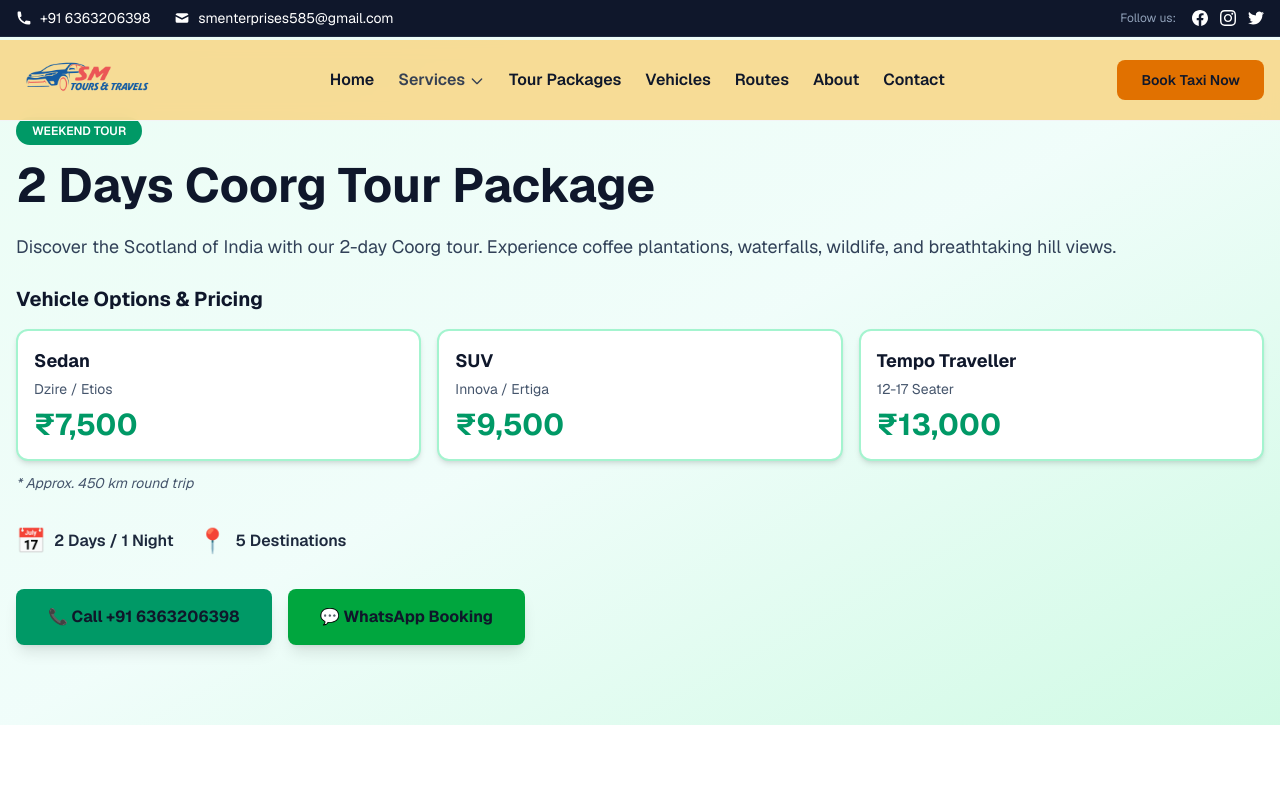
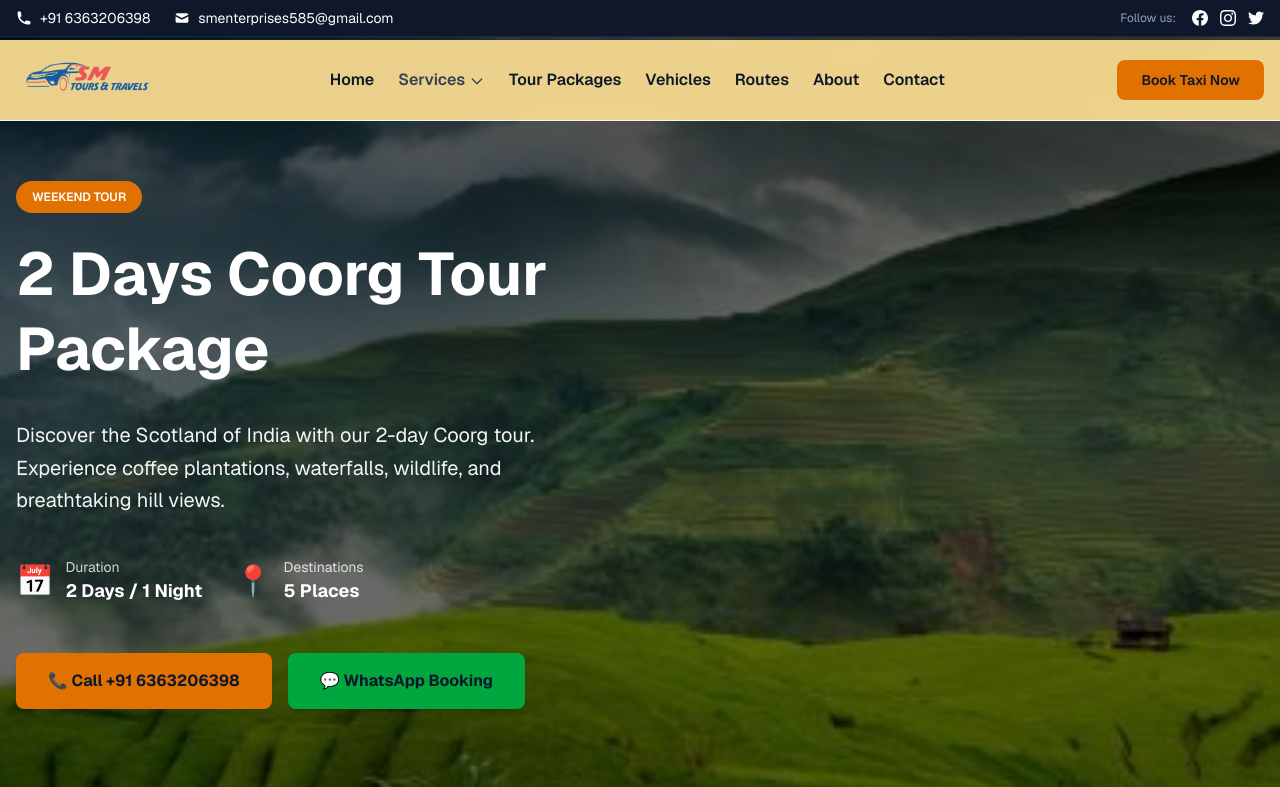
Before and after one commit to manu889/SM, a Next.js app: page /tours/coorg-2-days-tour in a window 1280 px wide. Shown: the top 787 px of the page. Built offline with nearby package versions, Linux system fonts and the light colour scheme.

Commit message:
Add Happy Customers and Related Tour Packages sections to tour pages, improve tour hero spacing, add 'Starts from' pricing labels

```diff
--- a/src/app/tours/[slug]/page.tsx
+++ b/src/app/tours/[slug]/page.tsx
@@ -1,8 +1,15 @@
 import { notFound } from "next/navigation";
 import { tourPackages } from "@/data/tours";
 import type { Metadata } from "next";
+import dynamic from "next/dynamic";
 import TourEnquiryForm from "@/components/TourEnquiryForm";
+import TourPackageHero from "@/components/TourPackageHero";
+import RelatedTourPackages from "@/components/RelatedTourPackages";
 import { BUSINESS_INFO } from "@/data/constants";
+
+const HappyCustomers = dynamic(() => import("@/components/HappyCustomers"), {
+  loading: () => <div className="min-h-75 animate-pulse bg-gray-100" />,
+});
 
 export async function generateStaticParams() {
   return tourPackages.map((tour) => ({
@@ -33,70 +40,41 @@ export default async function TourPackagePage({ params }: { params: Promise<{ sl
 
   return (
     <main className="min-h-screen bg-white">
-      <section className="bg-linear-to-br from-emerald-50 via-teal-50 to-emerald-100 py-20">
+      <TourPackageHero tour={tour} />
+
+      {/* Pricing Section */}
+      <section className="bg-gradient-to-b from-amber-50 to-white py-16">
         <div className="container mx-auto px-4 max-w-7xl">
-          <div className="w-full text-left">
-            <span className="inline-block px-4 py-1.5 bg-emerald-600 text-white rounded-full text-xs font-semibold mb-4 uppercase">
-              {tour.category.replace('-', ' ')} tour
-            </span>
-            <h1 className="text-4xl md:text-5xl font-bold text-slate-900 mb-6">
-              {tour.title}
-            </h1>
-            <p className="text-lg text-slate-700 mb-6">
-              {tour.description}
-            </p>
-
-            {/* Pricing Cards */}
-            <div className="mb-8">
-              <h3 className="text-xl font-bold text-slate-900 mb-4">Vehicle Options & Pricing</h3>
-              <div className="grid md:grid-cols-3 gap-4">
+          <h2 className="text-3xl font-bold text-slate-900 mb-8 text-center">Vehicle Options & Pricing</h2>
+          <div className="grid md:grid-cols-3 gap-6">
             {tour.pricing.sedan && (
-                  <div className="bg-white border-2 border-emerald-200 rounded-xl p-4 shadow-md">
+              <div className="bg-white border-2 border-amber-200 rounded-xl p-6 shadow-md hover:shadow-lg transition">
                 <div className="text-lg font-bold text-slate-900 mb-1">Sedan</div>
-                    <div className="text-sm text-slate-600 mb-2">Dzire / Etios</div>
-                    <div className="text-3xl font-bold text-emerald-600">₹{tour.pricing.sedan.toLocaleString()}</div>
+                <div className="text-sm text-slate-600 mb-4">Dzire / Etios</div>
+                <div className="text-xs text-slate-500 mb-2">Starts from</div>
+                <div className="text-4xl font-bold text-amber-600 mb-4">₹{tour.pricing.sedan.toLocaleString()}</div>
               </div>
             )}
             {tour.pricing.suv && (
-                  <div className="bg-white border-2 border-emerald-200 rounded-xl p-4 shadow-md">
+              <div className="bg-white border-2 border-amber-200 rounded-xl p-6 shadow-md hover:shadow-lg transition">
                 <div className="text-lg font-bold text-slate-900 mb-1">SUV</div>
-                    <div className="text-sm text-slate-600 mb-2">Innova / Ertiga</div>
-                    <div className="text-3xl font-bold text-emerald-600">₹{tour.pricing.suv.toLocaleString()}</div>
+                <div className="text-sm text-slate-600 mb-4">Innova / Ertiga</div>
+                <div className="text-xs text-slate-500 mb-2">Starts from</div>
+                <div className="text-4xl font-bold text-amber-600 mb-4">₹{tour.pricing.suv.toLocaleString()}</div>
               </div>
             )}
             {tour.pricing.tempo && (
-                  <div className="bg-white border-2 border-emerald-200 rounded-xl p-4 shadow-md">
+              <div className="bg-white border-2 border-amber-200 rounded-xl p-6 shadow-md hover:shadow-lg transition">
                 <div className="text-lg font-bold text-slate-900 mb-1">Tempo Traveller</div>
-                    <div className="text-sm text-slate-600 mb-2">12-17 Seater</div>
-                    <div className="text-3xl font-bold text-emerald-600">₹{tour.pricing.tempo.toLocaleString()}</div>
+                <div className="text-sm text-slate-600 mb-4">12-17 Seater</div>
+                <div className="text-xs text-slate-500 mb-2">Starts from</div>
+                <div className="text-4xl font-bold text-amber-600 mb-4">₹{tour.pricing.tempo.toLocaleString()}</div>
               </div>
             )}
           </div>
           {tour.pricing.note && (
-                <p className="text-sm text-slate-600 mt-3 italic">* {tour.pricing.note}</p>
+            <p className="text-sm text-slate-600 mt-6 text-center italic">* {tour.pricing.note}</p>
           )}
-            </div>
-
-            <div className="flex flex-wrap gap-6 text-slate-800 mb-8">
-              <div className="flex items-center gap-2">
-                <span className="text-2xl">📅</span>
-                <span className="font-semibold">{tour.duration}</span>
-              </div>
-              <div className="flex items-center gap-2">
-                <span className="text-2xl">📍</span>
-                <span className="font-semibold">{tour.destinations.length} Destinations</span>
-              </div>
-            </div>
-
-            <div className="flex flex-wrap gap-4">
-              <a href={`tel:${BUSINESS_INFO.phone}`} className="inline-flex items-center gap-2 bg-emerald-600 hover:bg-emerald-700 text-white px-8 py-4 rounded-lg font-bold transition-all shadow-lg">
-                📞 Call {BUSINESS_INFO.phone}
-              </a>
-              <a href={`https://wa.me/${BUSINESS_INFO.whatsapp.replace(/\D/g, '')}?text=Hi, I'm interested in ${tour.title}`} target="_blank" rel="noopener noreferrer" className="inline-flex items-center gap-2 bg-green-600 hover:bg-green-700 text-white px-8 py-4 rounded-lg font-bold transition-all shadow-lg">
-                💬 WhatsApp Booking
-              </a>
-            </div>
-          </div>
         </div>
       </section>
 
@@ -240,6 +218,11 @@ export default async function TourPackagePage({ params }: { params: Promise<{ sl
           </div>
         </div>
       </div>
+      {/* Happy Customers Section */}
+      <HappyCustomers />
+
+      {/* Related Tour Packages */}
+      <RelatedTourPackages currentTourSlug={tour.slug} />
     </main>
   );
 }
--- /dev/null
+++ b/src/components/RelatedTourPackages.tsx
@@ -0,0 +1,104 @@
+import Link from "next/link";
+import { tourPackages } from "@/data/tours";
+import type { TourPackage } from "@/data/tours";
+
+interface RelatedToursProps {
+  currentTourSlug: string;
+}
+
+export default function RelatedTourPackages({ currentTourSlug }: RelatedToursProps) {
+  // Get 3 random tours excluding current one
+  const relatedTours = tourPackages
+    .filter((tour) => tour.slug !== currentTourSlug)
+    .sort(() => Math.random() - 0.5)
+    .slice(0, 3);
+
+  if (relatedTours.length === 0) return null;
+
+  return (
+    <section className="bg-gradient-to-b from-white to-amber-50 py-16">
+      <div className="container mx-auto px-4 max-w-7xl">
+        <div className="text-center mb-12">
+          <h2 className="text-3xl font-bold text-slate-900 mb-3">
+            Explore Other Tour Packages
+          </h2>
+          <p className="text-slate-600 max-w-2xl mx-auto">
+            Looking for something different? Check out our other exciting tour packages to explore more of South India.
+          </p>
+        </div>
+
+        <div className="grid md:grid-cols-3 gap-6">
+          {relatedTours.map((tour) => {
+            const startPrice =
+              tour.pricing.sedan || tour.pricing.suv || tour.pricing.tempo || 0;
+
+            return (
+              <Link
+                key={tour.slug}
+                href={`/tours/${tour.slug}`}
+                className="group bg-white rounded-2xl overflow-hidden shadow-md hover:shadow-2xl transition-all duration-300 hover:scale-105"
+              >
+                {/* Image Placeholder */}
+                <div className="relative h-48 bg-gradient-to-br from-slate-100 to-slate-200 overflow-hidden">
+                  {tour.image && (
+                    <img
+                      src={tour.image}
+                      alt={tour.title}
+                      className="w-full h-full object-cover group-hover:scale-110 transition-transform duration-300"
+                    />
+                  )}
+                  <div className="absolute inset-0 bg-black/10 group-hover:bg-black/20 transition" />
+                </div>
+
+                {/* Content */}
+                <div className="p-6">
+                  {/* Badge */}
+                  <div className="inline-block px-3 py-1 bg-amber-100 text-amber-700 rounded-full text-xs font-semibold mb-3 capitalize">
+                    {tour.category.replace("-", " ")}
+                  </div>
+
+                  {/* Title */}
+                  <h3 className="text-xl font-bold text-slate-900 mb-2 group-hover:text-amber-600 transition">
+                    {tour.title}
+                  </h3>
+
+                  {/* Description */}
+                  <p className="text-sm text-slate-600 mb-4 line-clamp-2">
+                    {tour.description}
+                  </p>
+
+                  {/* Quick Info */}
+                  <div className="space-y-2 mb-4 text-sm">
+                    <div className="flex items-center gap-2 text-slate-700">
+                      <span>📅</span>
+                      <span>{tour.duration}</span>
+                    </div>
+                    <div className="flex items-center gap-2 text-slate-700">
+                      <span>📍</span>
+                      <span>{tour.destinations.length} destinations</span>
+                    </div>
+                  </div>
+
+                  {/* Price */}
+                  <div className="flex items-baseline justify-between pt-4 border-t border-slate-200">
+                    <span className="text-sm text-slate-600">From</span>
+                    <span className="text-2xl font-bold text-amber-600">
+                      ₹{startPrice.toLocaleString()}
+                    </span>
+                  </div>
+
+                  {/* CTA */}
+                  <div className="mt-4 pt-4 border-t border-slate-200">
+                    <button className="w-full bg-amber-600 hover:bg-amber-700 text-white py-2 rounded-lg font-bold transition-all text-sm">
+                      View Details →
+                    </button>
+                  </div>
+                </div>
+              </Link>
+            );
+          })}
+        </div>
+      </div>
+    </section>
+  );
+}
--- /dev/null
+++ b/src/components/TourPackageHero.tsx
@@ -0,0 +1,86 @@
+import Image from "next/image";
+import { BUSINESS_INFO } from "@/data/constants";
+import type { TourPackage } from "@/data/tours";
+
+interface TourPackageHeroProps {
+  tour: TourPackage;
+}
+
+export default function TourPackageHero({ tour }: TourPackageHeroProps) {
+  const whatsappLink = `https://wa.me/${BUSINESS_INFO.whatsapp.replace(/\D/g, '')}?text=Hi, I'm interested in ${tour.title}`;
+
+  return (
+    <section className="relative min-h-[600px] bg-black overflow-hidden">
+      {/* Background Image */}
+      {tour.image && (
+        <div className="absolute inset-0">
+          <Image
+            src={tour.image}
+            alt={tour.title}
+            fill
+            priority
+            quality={75}
+            className="object-cover"
+            sizes="100vw"
+          />
+        </div>
+      )}
+
+      {/* Dark Overlay */}
+      <div className="absolute inset-0 bg-black/55" aria-hidden="true" />
+
+      {/* Content — pt accounts for fixed topbar (40px) + header (~80px) = 120px on desktop, 80px on mobile */}
+      <div className="relative container mx-auto px-4 max-w-7xl pt-24 lg:pt-36 pb-20 w-full">
+        <div className="max-w-2xl">
+          <span className="inline-block px-4 py-2 bg-amber-600 text-white rounded-full text-xs font-semibold mb-6 uppercase">
+            {tour.category.replace('-', ' ')} tour
+          </span>
+
+          <h1 className="text-4xl md:text-5xl lg:text-6xl font-bold text-white mb-8 leading-tight">
+            {tour.title}
+          </h1>
+
+          <p className="text-lg md:text-xl text-white/95 mb-10 leading-relaxed max-w-xl">
+            {tour.description}
+          </p>
+
+          {/* Quick Info */}
+          <div className="flex flex-wrap gap-8 text-white mb-12">
+            <div className="flex items-center gap-3">
+              <span className="text-3xl">📅</span>
+              <div>
+                <div className="text-sm text-white/80">Duration</div>
+                <span className="font-bold text-lg">{tour.duration}</span>
+              </div>
+            </div>
+            <div className="flex items-center gap-3">
+              <span className="text-3xl">📍</span>
+              <div>
+                <div className="text-sm text-white/80">Destinations</div>
+                <span className="font-bold text-lg">{tour.destinations.length} Places</span>
+              </div>
+            </div>
+          </div>
+
+          {/* CTA Buttons */}
+          <div className="flex flex-wrap gap-4">
+            <a
+              href={`tel:${BUSINESS_INFO.phone}`}
+              className="inline-flex items-center gap-2 bg-amber-600 hover:bg-amber-700 text-white px-8 py-4 rounded-lg font-bold text-base transition-all shadow-lg hover:shadow-xl transform hover:scale-105"
+            >
+              📞 Call {BUSINESS_INFO.phone}
+            </a>
+            <a
+              href={whatsappLink}
+              target="_blank"
+              rel="noopener noreferrer"
+              className="inline-flex items-center gap-2 bg-green-600 hover:bg-green-700 text-white px-8 py-4 rounded-lg font-bold text-base transition-all shadow-lg hover:shadow-xl transform hover:scale-105"
+            >
+              💬 WhatsApp Booking
+            </a>
+          </div>
+        </div>
+      </div>
+    </section>
+  );
+}
```
Lines whose indentation alone changed are shown as unchanged.
